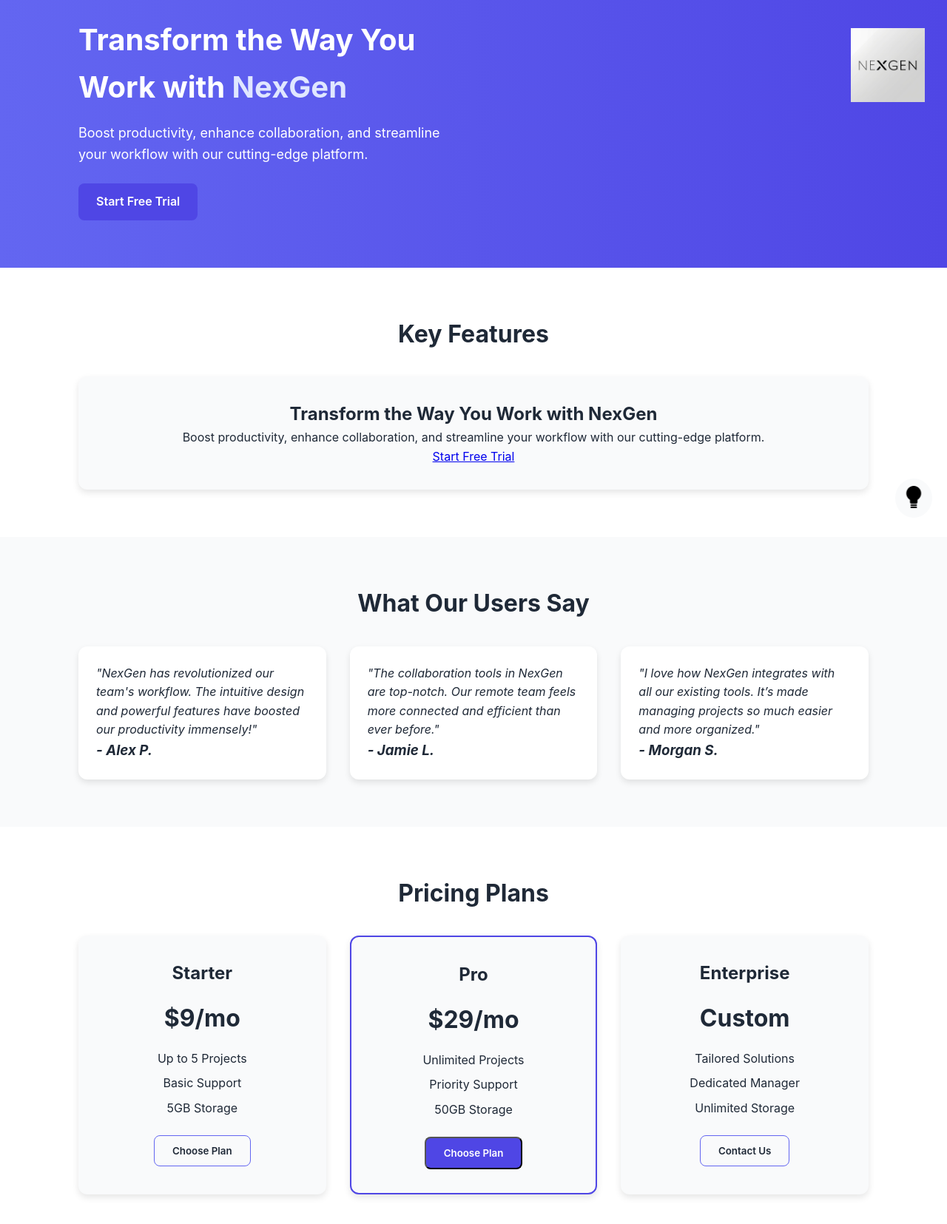
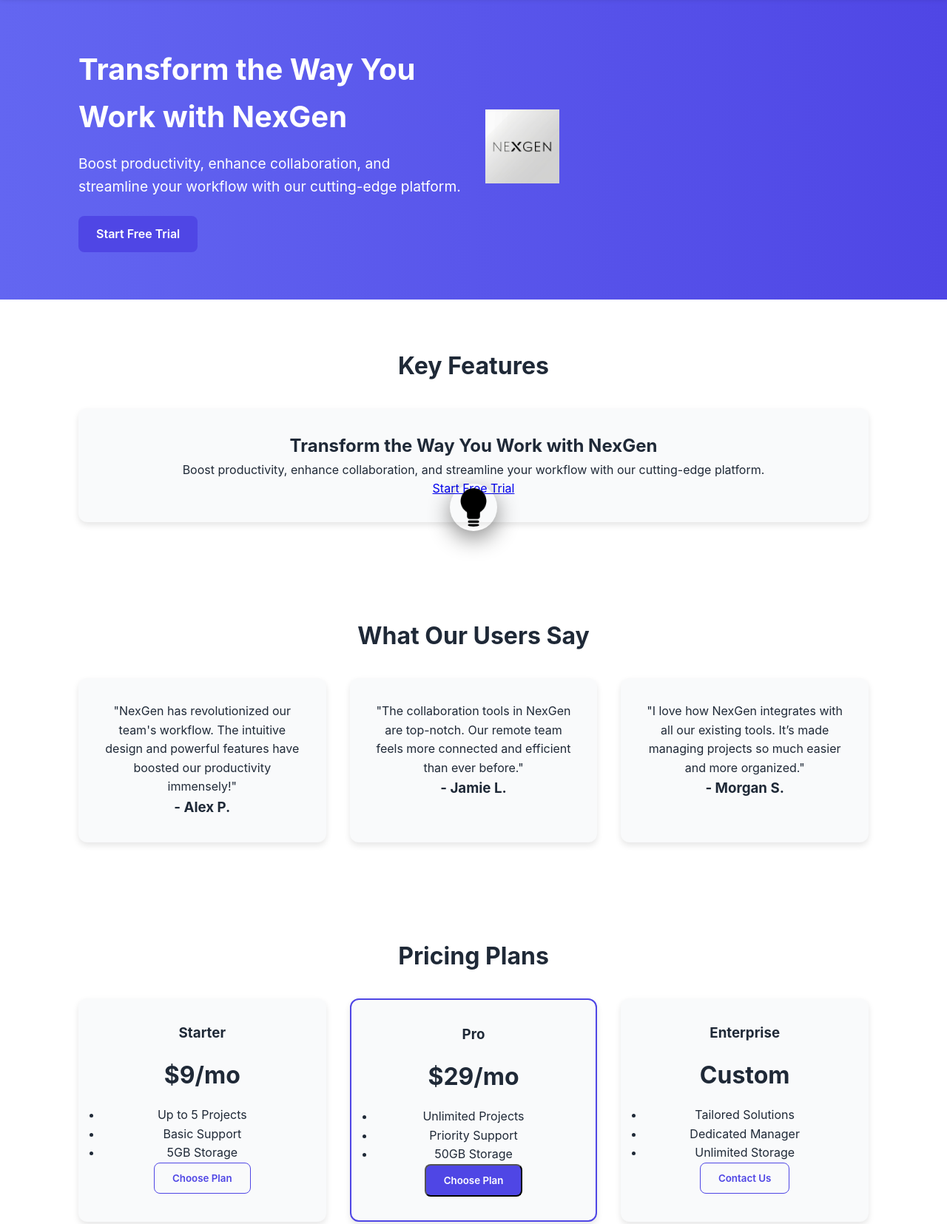
Before and after one commit to amrelkotit/Tech-Product, a plain HTML site: page index.html in a window 1280 px wide. Shown: the part 80-1735 px from the top of the page at 74% size. Drawn offline with Linux system fonts and the light colour scheme.

Commit message:
style.css

```diff
--- a/style.css
+++ b/style.css
@@ -35,30 +35,21 @@ body {
   padding: 0 1rem;
 }
 
-.section-title {
-  text-align: center;
-  margin-bottom: 2rem;
-  font-size: 2rem;
-  font-weight: 700;
-}
-
-.header {
+header {
   background: var(--bg);
   padding: 1rem 0;
   box-shadow: 0 2px 6px var(--shadow);
   position: sticky;
   top: 0;
-  z-index: 10;
+  z-index: 1000;
 }
 
 .logo {
-  font-size: 1.5rem;
+  font-size: 1.8rem;
   font-weight: 700;
   color: var(--primary);
 }
-.logo span {
-  color: var(--primary-light);
-}
+.logo span { color: var(--primary-light); }
 
 .nav-container {
   display: flex;
@@ -66,229 +57,191 @@ body {
   align-items: center;
 }
 
+.hamburger {
+  display: none;
+  font-size: 2rem;
+  background: none;
+  border: none;
+  cursor: pointer;
+  color: var(--text);
+}
+
 .nav-links {
   display: flex;
   gap: 1.5rem;
   list-style: none;
 }
-
 .nav-links a {
   color: var(--text);
   text-decoration: none;
   font-weight: 500;
-  transition: color 0.3s ease;
+  transition: color 0.3s;
 }
-.nav-links a:hover {
-  color: var(--primary);
-}
+.nav-links a:hover { color: var(--primary); }
 
 .hero {
   display: flex;
   align-items: center;
   padding: 4rem 0;
-  background: linear-gradient(to right, var(--primary-light) 0%, var(--primary) 100%);
-  color: #ffffff;
+  background: linear-gradient(90deg, var(--primary-light), var(--primary));
+  color: #fff;
 }
-
 .hero-content {
   display: grid;
-  grid-template-columns: repeat(auto-fit, minmax(280px, 1fr));
+  grid-template-columns: 1fr 1fr;
+  gap: 2rem;
   align-items: center;
-  gap: 2rem;
 }
-
 .hero-text h1 {
   font-size: 2.5rem;
   margin-bottom: 1rem;
 }
-
 .hero-text p {
-  font-size: 1.125rem;
+  font-size: 1.2rem;
   margin-bottom: 1.5rem;
 }
-
-.hero-text span {
-  color: #e0e7ff;
-  font-weight: 700;
+.hero-image img {
+  width: 100px;
 }
 
-.hero-image img {
-  width: 100%;
-  max-width: 450px;
-  width: 100px;
-  height: 100px;
-  position: fixed;
-  right: 30px;
-  top: 80px;
+.section-title {
+  text-align: center;
+  font-size: 2rem;
+  margin-bottom: 2rem;
+}
+
+.features, .pricing, .testimonials {
+  padding: 4rem 0;
+}
+
+.features-grid, .pricing-grid, .testimonials-grid {
+  display: grid;
+  grid-template-columns: repeat(auto-fit, minmax(250px, 1fr));
+  gap: 2rem;
+}
+
+.feature-card, .price-card, .testimonial-card {
+  background: var(--card-bg);
+  padding: 2rem;
+  border-radius: 0.75rem;
+  box-shadow: 0 4px 8px var(--shadow);
+  text-align: center;
+}
+
+.price-card.featured {
+  border: 2px solid var(--primary);
+}
+
+.price-card .price {
+  font-size: 2rem;
+  margin: 1rem 0;
+  font-weight: 700;
 }
 
 .btn {
   display: inline-block;
   padding: 0.75rem 1.5rem;
   border-radius: 0.5rem;
+  font-weight: 600;
   text-decoration: none;
-  font-weight: 600;
-  text-align: center;
-  transition: background 0.3s ease, transform 0.2s ease;
+  transition: background 0.3s, transform 0.2s;
 }
 
-.btn-primary {
-  background: var(--primary);
-  color: #fff;
-}
-.btn-primary:hover {
-  background: var(--primary-light);
-  transform: translateY(-2px);
-}
+.btn-primary { background: var(--primary); color: #fff; }
+.btn-primary:hover { background: var(--primary-light); transform: translateY(-2px); }
 
 .btn-secondary {
-  background: var(--card-bg);
-  color: var(--text);
-  border: 1px solid var(--primary-light);
+  background: transparent;
+  border: 1px solid var(--primary);
+  color: var(--primary);
 }
-.btn-secondary:hover {
-  background: var(--primary-light);
-  color: #fff;
-}
+.btn-secondary:hover { background: var(--primary); color: #fff; }
 
-.features {
-  padding: 4rem 0;
-}
+.btn-light { background: #fff; color: var(--primary); }
+.btn-light:hover { background: #fff; color: var(--primary); transform: translateY(-2px); }
 
-.features-grid {
-  display: grid;
-  grid-template-columns: repeat(auto-fit, minmax(220px, 1fr));
-  gap: 2rem;
-}
 
-.feature-card {
-  background: var(--card-bg);
-  padding: 2rem;
-  border-radius: 0.75rem;
-  text-align: center;
-  box-shadow: 0 4px 10px var(--shadow);
-  transition: transform 0.3s ease;
-}
-.feature-card:hover {
-  transform: translateY(-5px);
-}
-
-.feature-card .icon {
-  font-size: 2rem;
-  margin-bottom: 1rem;
-}
-
-.testimonials {
-  padding: 4rem 0;
-  background: var(--card-bg);
-}
-
-.testimonials-grid {
-  display: grid;
-  grid-template-columns: repeat(auto-fit, minmax(260px, 1fr));
-  gap: 2rem;
-}
-
-.testimonial-card {
-  background: var(--bg);
-  padding: 1.5rem;
-  border-radius: 0.75rem;
-  box-shadow: 0 4px 8px var(--shadow);
-  font-style: italic;
-}
-
-.pricing {
-  padding: 4rem 0;
-}
-
-.pricing-grid {
-  display: grid;
-  grid-template-columns: repeat(auto-fit, minmax(240px, 1fr));
-  gap: 2rem;
-}
-
-.price-card {
-  background: var(--card-bg);
-  padding: 2rem;
-  border-radius: 0.75rem;
-  text-align: center;
-  box-shadow: 0 4px 10px var(--shadow);
-}
-
-.price-card.featured {
-  border: 2px solid var(--primary);
-}
-
-.price-card h3 {
-  margin-bottom: 1rem;
-  font-size: 1.5rem;
-}
-
-.price-card .price {
-  font-size: 2rem;
-  margin-bottom: 1rem;
-  font-weight: bold;
-}
-
-.price-card ul {
-  list-style: none;
-  margin-bottom: 1.5rem;
-}
-
-.price-card ul li {
-  margin: 0.5rem 0;
-}
 
 .cta {
   padding: 4rem 0;
   text-align: center;
   background: var(--primary);
   color: #fff;
-}
-
-.cta h2 {
-  font-size: 2rem;
-  margin-bottom: 1rem;
-}
-
-.footer {
-  padding: 1rem 0;
-  text-align: center;
-  background: var(--card-bg);
-  font-size: 0.9rem;
-  color: var(--muted);
+  position: relative;
 }
 
 .theme {
-  position: fixed;
-  bottom: 20px;
-  right: 20px;
-  background: var(--card-bg);
+  position: absolute;
+  bottom: 2px;
+  left: 50%;
+  transform: translateX(-50%);
+  display: flex;
+  align-items: center;
+  justify-content: center;
   border: none;
+  cursor: pointer;
+  transition: all 240ms ease;
+  overflow: hidden;
+  -webkit-backface-visibility: hidden;
+  backface-visibility: hidden;
+  width: 64px;
+  height: 64px;
   border-radius: 50%;
-  padding: 10px;
-  cursor: pointer;
+  background: transparent;
+  box-shadow: 0 10px 30px rgba(0,0,0,0.45);
+}
+
+.theme:hover {
+  transform: translateX(-50%) scale(1.04);
+  box-shadow: 0 12px 36px rgba(250, 204, 21, 0.36), inset 0 -6px 16px rgba(0,0,0,0.10);
 }
 
 .theme img {
-  width: 30px;
-  height: 30px;
-  pointer-events: none;
+  width: 52px;
+  height: 52px;
+  border-radius: 50%;
+  transform: translateY(0);
 }
+
+[data-theme='dark'] .theme {
+  width: 64px;
+  height: 64px;
+  border-radius: 50%;
+  background: transparent;
+  box-shadow: 0 10px 30px rgba(0,0,0,0.45);
+}
+
+[data-theme='dark'] .theme img {
+  width: 52px;
+  height: 52px;
+  border-radius: 50%;
+  transform: translateY(0);
+}
+
 
 .animate-on-scroll {
   opacity: 0;
   transform: translateY(40px);
-  transition: opacity 0.8s ease-out, transform 0.8s ease-out;
+  transition: opacity 0.8s ease, transform 0.8s ease;
 }
-
 .animate-on-scroll.visible {
   opacity: 1;
   transform: translateY(0);
 }
 
 @media (max-width: 768px) {
-  .hero-text h1 {
-    font-size: 2rem;
+  .hamburger { display: block; }
+  .nav-links {
+    display: none;
+    flex-direction: column;
+    background: var(--bg);
+    padding: 1rem;
+    position: absolute;
+    top: 70px;
+    right: 20px;
+    border-radius: 0.5rem;
+    box-shadow: 0 4px 8px var(--shadow);
   }
+  .nav-links.show { display: flex; }
+  .hero-content { grid-template-columns: 1fr; text-align: center; }
 }
```
